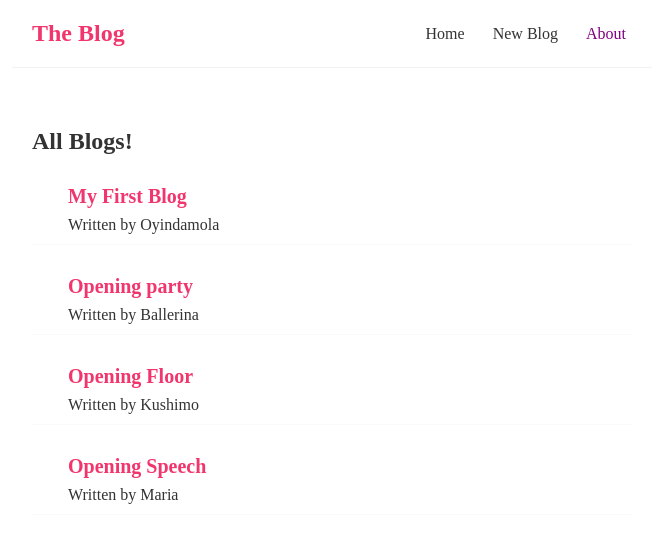
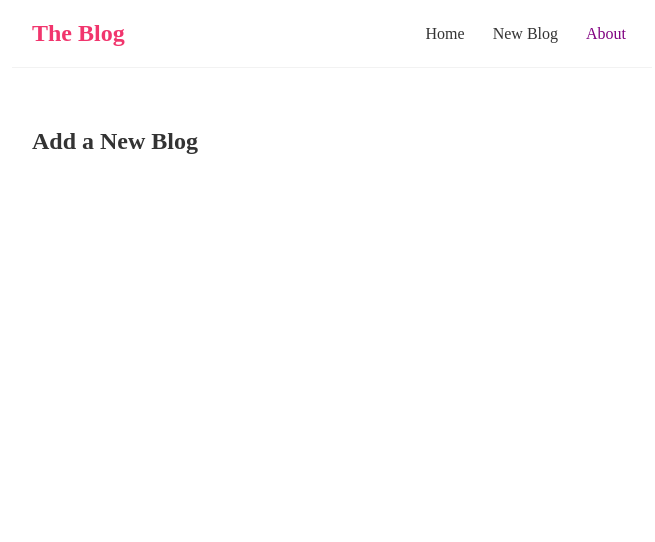
Before and after one commit to oyindamolaWbCode/react-blog, a React (Create React App) app: page /create in a window 1280 px wide. Shown: the top 542 px of the page, without its empty margins (308-963 px from the left). Built offline with nearby package versions, Linux system fonts and the light colour scheme; data requests are answered from the project's data file.

Commit message:
created a new page

```diff
--- a/src/App.js
+++ b/src/App.js
@@ -1,6 +1,7 @@
 import NavBar from "./Navbar";
 import Home from "./Home";
 import { BrowserRouter as Router, Route, Switch } from "react-router-dom";
+import Create from "./Create";
 
 function App() {
   return (
@@ -9,8 +10,11 @@
         <NavBar />
         <div className="content">
           <Switch>
-            <Route path="/">
+            <Route exact path="/">
               <Home />
+            </Route>
+            <Route path="/create">
+              <Create />
             </Route>
           </Switch>
         </div>
--- /dev/null
+++ b/src/Create.js
@@ -0,0 +1,9 @@
+const Create = () => {
+    return (
+        <div className="create">
+            <h2>Add a New Blog</h2>
+        </div>
+     );
+}
+
+export default Create;
```
